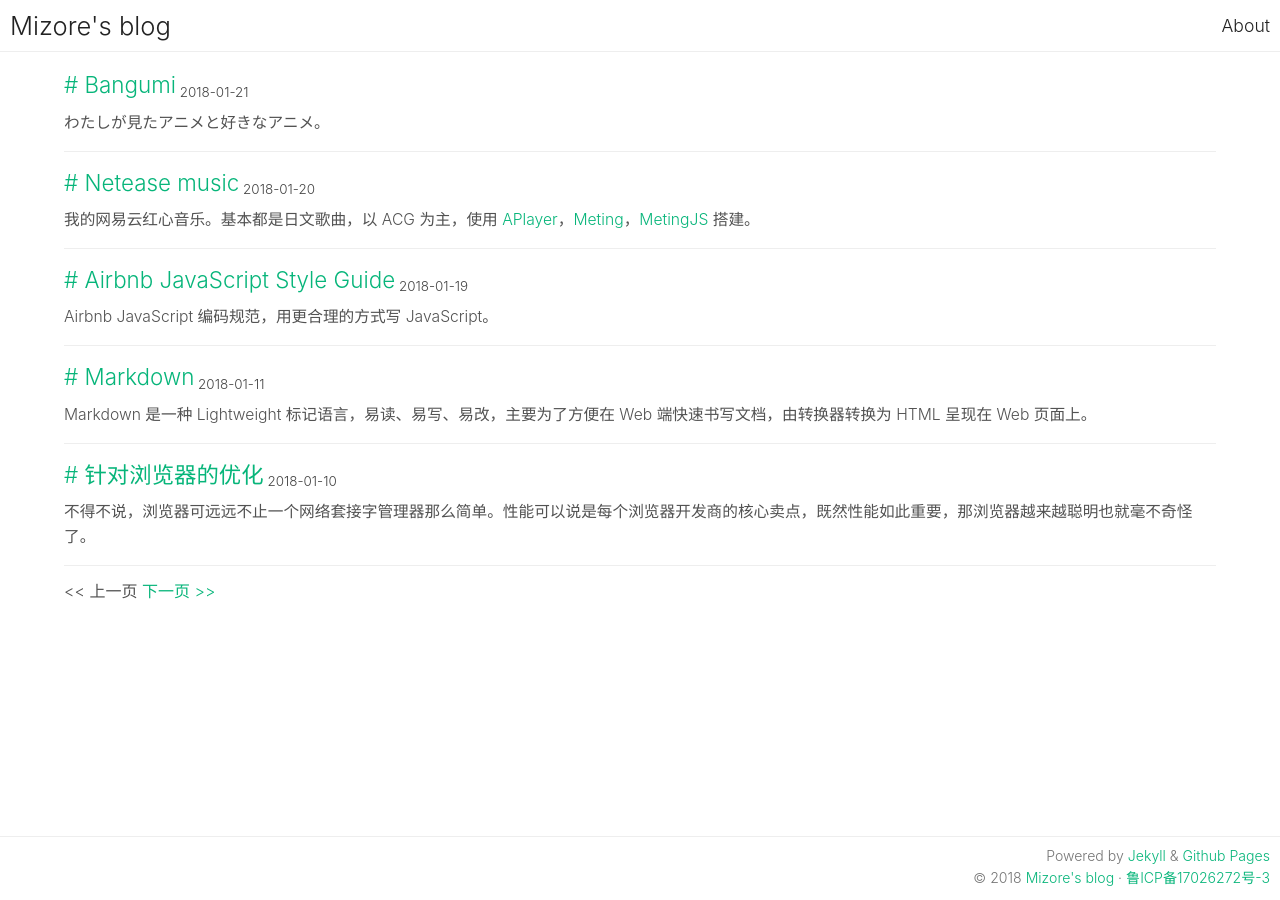
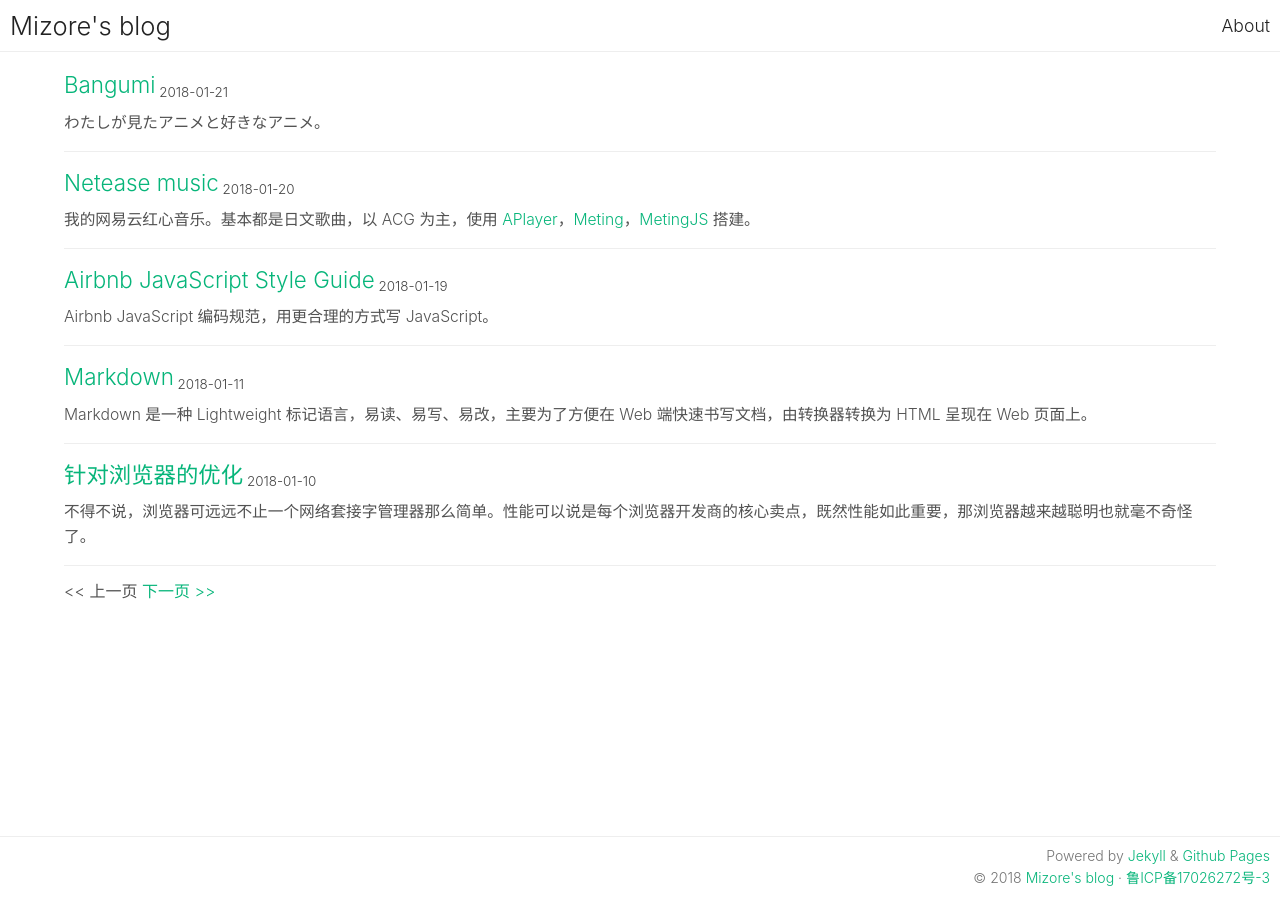
Before and after one commit to 0wQ/0wQ.github.io, a Jekyll site: the page built from index.html, in a window 1280 px wide. Built offline with Jekyll 4.4.1, drawn with Linux system fonts in a browser that asks for light colours; the list of posts is cut into pages by our own code.

Commit message:
blablabla

```diff
--- a/_includes/head.html
+++ b/_includes/head.html
@@ -11,6 +11,6 @@
   <meta name="viewport" content="width=device-width, initial-scale=1, maximum-scale=1, minimum-scale=1, user-scalable=no">
   <meta http-equiv="X-UA-Compatible" content="IE=edge, chrome=1">
   <meta http-equiv="Cache-Control" content="public">
-  <link rel="stylesheet" href="/src/style.min.css?v={{ site.version }}">
+  <link rel="stylesheet" href="/src/style.css?v={{ site.version }}">
   <link rel="dns-prefetch" href="//cdn.jsdelivr.net">
 </head>
```
